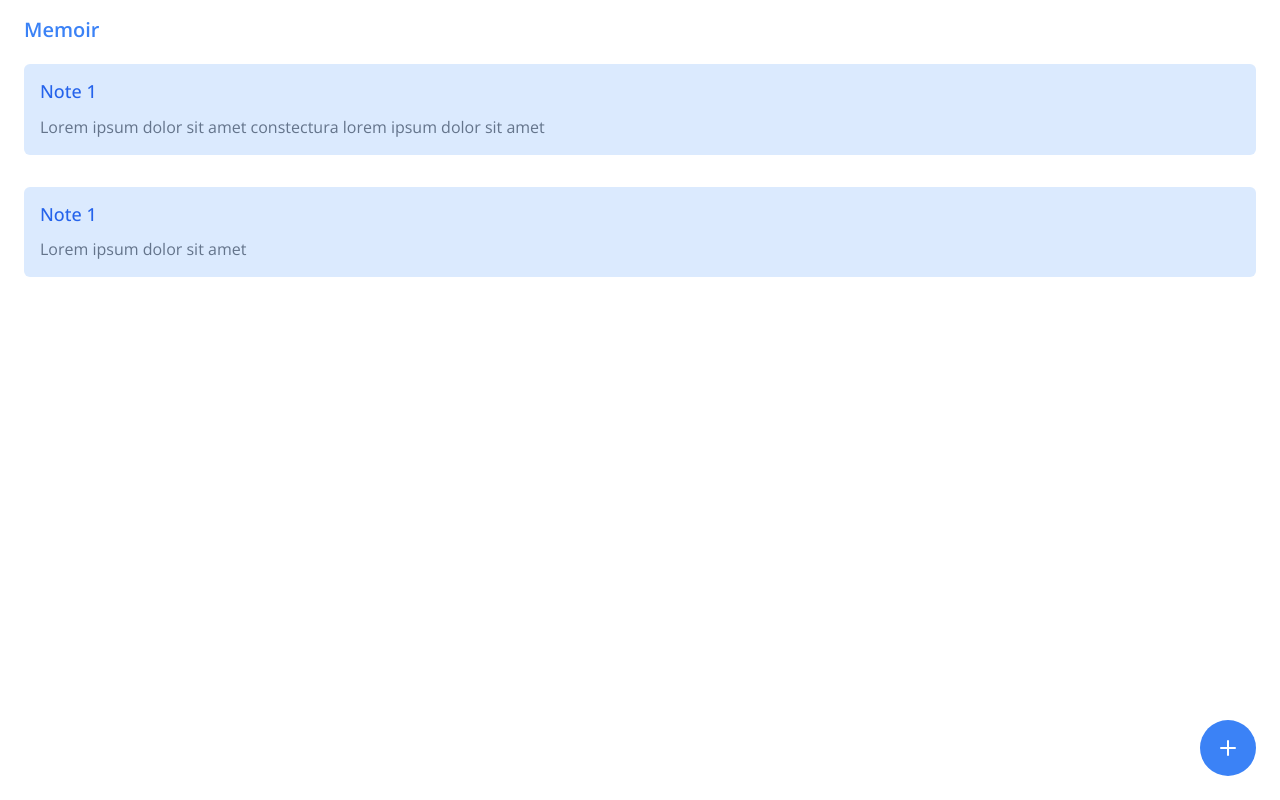
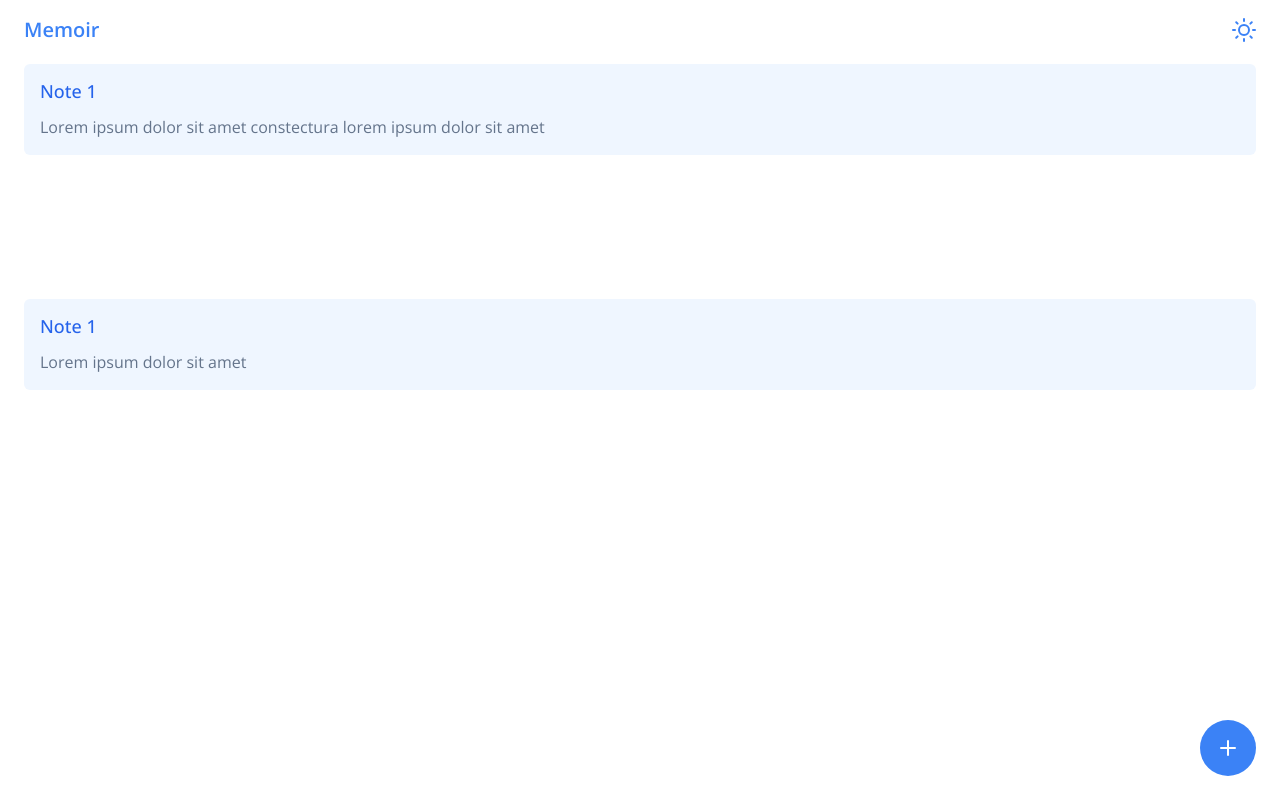
Before and after one commit to athdromeda/memoir, a React (Vite) app: page / in a window 1280 px wide. Built offline with nearby package versions, Linux system fonts and the light colour scheme; the HTML template or start-up script is replaced by a standard one.

Commit message:
style: [UI] Add Dark Mode

```diff
--- a/src/App.css
+++ b/src/App.css
@@ -1,4 +1,5 @@
 #root {
   width: 100%;
+  height: 100%;
   margin: 0;
 }
--- a/src/components/Header.jsx
+++ b/src/components/Header.jsx
@@ -1,7 +1,29 @@
+import { Sun } from 'react-feather';
+import { Moon } from 'react-feather';
+import { useDispatch, useSelector } from 'react-redux';
+import { toggleTheme } from '../themeSlice';
+
 const Header = () => {
+  const darkTheme = useSelector((state) => state.darkTheme);
+  const dispatch = useDispatch();
+  const handleToggleTheme = () => {
+    dispatch(toggleTheme());
+  };
+
   return (
-    <div className="px-6 py-4 w-full fixed text-blue-500 font-bold">
+    <div
+      className={
+        'px-6 py-4 w-full fixed top-0 text-blue-500 dark:text-blue-400 font-bold flex justify-between dark:bg-slate-800 bg-white'
+      }
+    >
       <h1 className="text-xl select-none">Memoir</h1>
+      <button className="focus:outline-none" onClick={handleToggleTheme}>
+        {darkTheme ? (
+          <Moon className="text-blue-500 dark:text-amber-400" />
+        ) : (
+          <Sun className="text-blue-500 dark:text-teal-500" />
+        )}
+      </button>
     </div>
   );
 };
--- a/src/components/Note.jsx
+++ b/src/components/Note.jsx
@@ -7,10 +7,10 @@ const Note = ({ id, title, content }) => {
   return (
     <div
       onClick={() => navigate('/edit/' + id)}
-      className="bg-blue-100 w-full px-4 py-4 mb-4 rounded-md cursor-pointer"
+      className="bg-blue-50 dark:bg-slate-700 w-full px-4 py-4 mb-4 rounded-md cursor-pointer"
     >
-      <h3 className="text-lg text-blue-600 font-medium leading-tight mb-3">{title}</h3>
-      <p className="text-slate-500">{content}</p>
+      <h3 className="text-lg text-blue-600 dark:text-blue-400 font-medium leading-tight mb-3">{title}</h3>
+      <p className="text-slate-500 dark:text-slate-400">{content}</p>
     </div>
   );
 };
--- a/src/components/NotesWrapper.jsx
+++ b/src/components/NotesWrapper.jsx
@@ -26,7 +26,7 @@ const NotesWrapper = ({ children }) => {
   }
 
   return (
-    <div className={'m-6 mt-16 grid gap-4 grid-cols-' + column}>
+    <div className={'dark:bg-slate-800 p-6 pt-16 h-full grid gap-4 grid-cols-' + column}>
       {cardsColumn.map((e, i) => (
         <div key={i}>{e}</div>
       ))}
--- a/src/index.css
+++ b/src/index.css
@@ -23,3 +23,8 @@ body {
   margin: 0;
   display: flex;
 }
+
+html,
+body {
+  height: 100%;
+}
--- a/src/pages/AddNote.jsx
+++ b/src/pages/AddNote.jsx
@@ -26,12 +26,15 @@ const AddNote = () => {
   };
 
   return (
-    <>
+    <div className="flex flex-col w-full h-full dark:bg-slate-800">
       <div className="flex gap-2 px-4 py-4">
         <button>
-          <ChevronLeft className="text-blue-500" onClick={()=>navigate('/')} />
+          <ChevronLeft
+            className="text-blue-500"
+            onClick={() => navigate('/')}
+          />
         </button>
-        <h1 className="font-light select-none">Add Note</h1>
+        <h1 className="font-light select-none dark:text-blue-100">Add Note</h1>
       </div>
       <div className="flex flex-col m-6 mt-0 h-full">
         <input
@@ -39,7 +42,7 @@ const AddNote = () => {
           placeholder="Title"
           ref={title}
           onFocus={(e) => e.target.select()}
-          className="text-blue-500 border-b-2 mb-3 py-2 font-bold focus:outline-none focus:border-b-blue-400"
+          className="text-blue-500 border-b-2 mb-3 py-2 focus:px-3 font-bold focus:outline-none focus:border-b-blue-400 dark:bg-slate-700 dark:text-blue-400"
         />
         <textarea
           cols="30"
@@ -47,11 +50,11 @@ const AddNote = () => {
           placeholder="Lorem ipsum"
           ref={content}
           spellCheck={false}
-          className="focus:outline-none focus:bg-blue-50 focus:py-2 focus:px-3 h-full"
+          className="focus:outline-none focus:bg-blue-50 focus:py-2 focus:px-3 h-full dark:bg-slate-800 dark:text-blue-100 dark:focus:bg-slate-700"
         ></textarea>
         <EditNoteButton onClick={handleClick} />
       </div>
-    </>
+    </div>
   );
 };
 
--- a/src/pages/EditNote.jsx
+++ b/src/pages/EditNote.jsx
@@ -36,7 +36,7 @@ const EditNote = () => {
   };
 
   return (
-    <>
+    <div className="flex flex-col w-full h-full dark:bg-slate-800">
       <div className="flex justify-between px-4 py-4">
         <div className="flex gap-2">
           <button>
@@ -45,7 +45,9 @@ const EditNote = () => {
               onClick={() => navigate('/')}
             />
           </button>
-          <h1 className="font-light select-none">Edit Note</h1>
+          <h1 className="font-light select-none dark:text-blue-100">
+            Edit Note
+          </h1>
         </div>
         <button onClick={handleDelete}>
           <Trash className="text-pink-500 mr-2" />
@@ -57,7 +59,7 @@ const EditNote = () => {
           value={title}
           onChange={(e) => setTitle(e.target.value)}
           onFocus={(e) => e.target.select()}
-          className="border-b-2 mb-3 py-2 font-bold focus:outline-none focus:border-b-blue-400 text-blue-500"
+          className="text-blue-500 border-b-2 mb-3 py-2 focus:px-3 font-bold focus:outline-none focus:border-b-blue-400 dark:bg-slate-700 dark:text-blue-400"
         />
         <textarea
           cols="30"
@@ -65,11 +67,11 @@ const EditNote = () => {
           value={content}
           onChange={(event) => setContent(event.target.value)}
           spellCheck={false}
-          className="focus:outline-none focus:bg-blue-50 focus:py-2 focus:px-3 h-full"
+          className="focus:outline-none focus:bg-blue-50 focus:py-2 focus:px-3 h-full dark:bg-slate-800 dark:text-blue-100 dark:focus:bg-slate-700"
         ></textarea>
         <EditNoteButton onClick={handleClick} />
       </div>
-    </>
+    </div>
   );
 };
 
--- a/src/pages/Home.jsx
+++ b/src/pages/Home.jsx
@@ -8,15 +8,20 @@ function Home() {
   const notes = useSelector((state) => state.note);
 
   return (
-    <>
+    <div className={'w-full h-full flex flex-col'}>
       <Header />
       <NotesWrapper>
         {notes.map((note, index) => (
-          <Note key={index} title={note.title} content={note.content} id={note.id} />
+          <Note
+            key={index}
+            title={note.title}
+            content={note.content}
+            id={note.id}
+          />
         ))}
       </NotesWrapper>
       <AddNoteButton />
-    </>
+    </div>
   );
 }
 
--- a/src/store.js
+++ b/src/store.js
@@ -1,8 +1,10 @@
 import { configureStore } from '@reduxjs/toolkit';
 import noteReducer from './noteSlice';
+import themeReducer from './themeSlice';
 
 export const store = configureStore({
   reducer: {
     note: noteReducer,
+    darkTheme: themeReducer,
   },
 });
--- /dev/null
+++ b/src/themeSlice.js
@@ -0,0 +1,19 @@
+import { createSlice } from '@reduxjs/toolkit';
+
+const themeSlice = createSlice({
+  name: 'dark-theme',
+  initialState: false,
+  reducers: {
+    toggleTheme: (state) => {
+      if (state) {
+        document.body.classList.remove('dark');
+      } else {
+        document.body.classList.add('dark');
+      }
+      return !state;
+    },
+  },
+});
+
+export const { toggleTheme } = themeSlice.actions;
+export default themeSlice.reducer;
--- a/tailwind.config.js
+++ b/tailwind.config.js
@@ -7,4 +7,5 @@ export default {
     extend: {},
   },
   plugins: [],
+  darkMode: 'class'
 }
```
